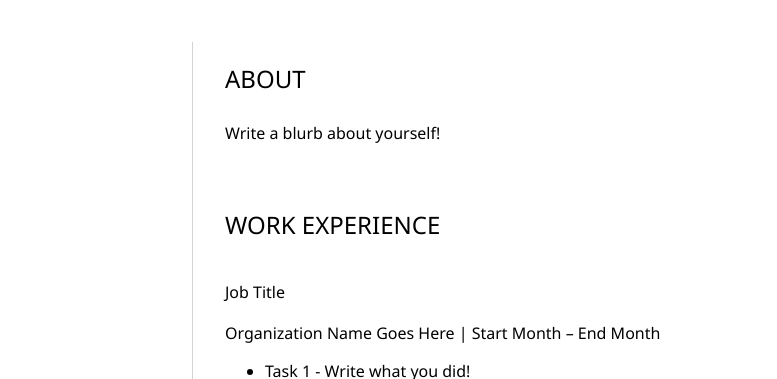
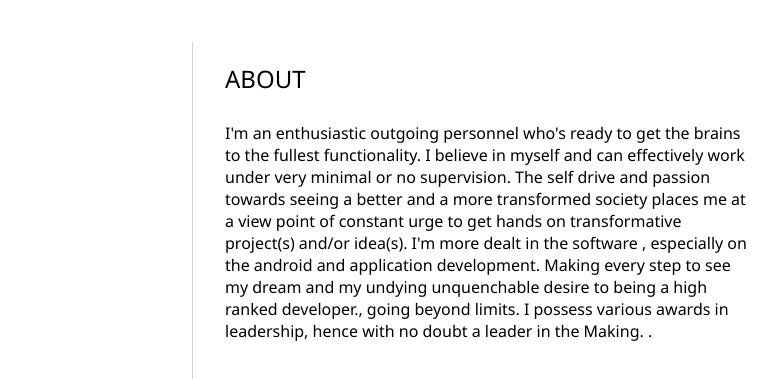
Before and after one commit to OGOLA-SOSPETER/Resume, a plain HTML site: page index.html in a window 1280 px wide. Shown: the part 215-594 px from the top of the page, 351-1128 px from the left. Drawn offline with Linux system fonts and the light colour scheme.

Commit message:
Profile Update

```diff
--- a/index.html
+++ b/index.html
@@ -65,7 +65,15 @@
 				<section>
 					<h2>ABOUT</h2>
 					<!-- about you -->
-                    <p>Write a blurb about yourself!</p>
+                    <p>
+                        I'm an enthusiastic outgoing personnel who's ready to get the brains to the fullest functionality.
+I believe in myself and can effectively work under very minimal or no supervision.
+The self drive and passion towards seeing a better and a more transformed society places me at a view point of constant urge to get hands on  transformative project(s) and/or idea(s).
+
+I'm more dealt in the software , especially on the android and application development. Making every step to see my dream and my undying unquenchable desire to being a high ranked developer., going beyond limits.
+
+I possess various awards in leadership, hence with no doubt a leader in the Making. .
+                    </p>
 				</section>
 				<section>
 					<h2>WORK EXPERIENCE</h2>
```
